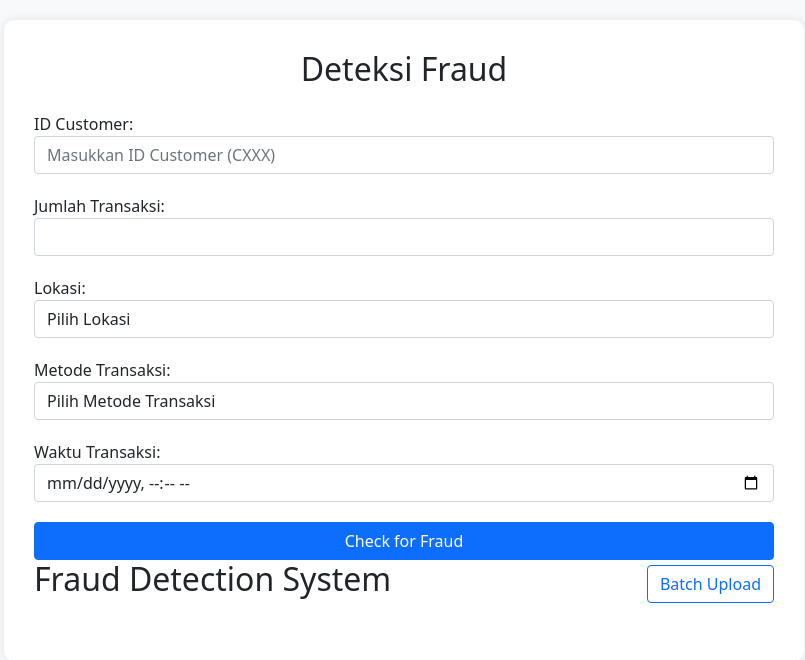
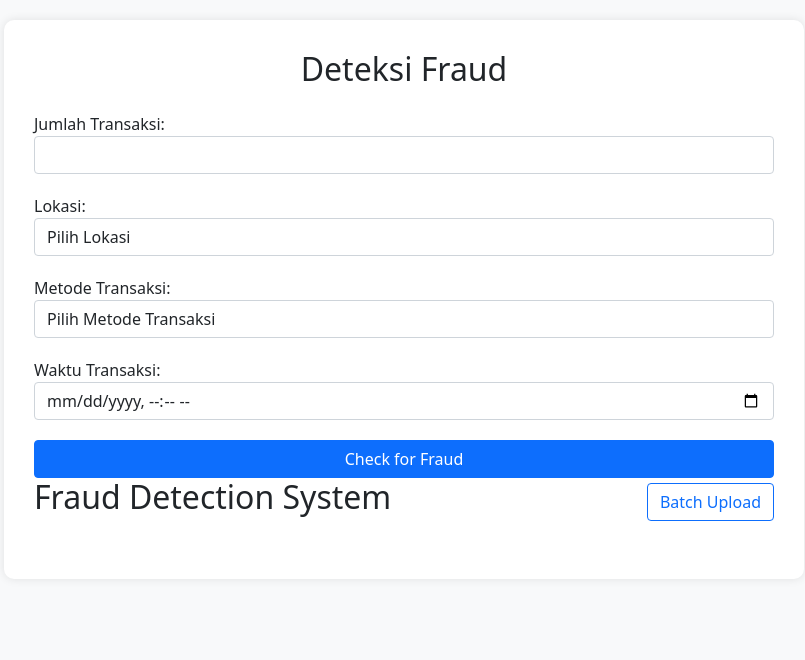
Before and after one commit to ventuscas/fraud-detection, a Flask app: page / in a window 1280 px wide. Shown: the top 660 px of the page, without its empty margins (236-1041 px from the left). Run offline with Flask 3, Linux system fonts and the light colour scheme; parts of the project's set-up code (start-up, migrations or seed data) failed here and were passed over.

Commit message:
Feat: Delete customer ID

```diff
--- a/templates/index.html
+++ b/templates/index.html
@@ -39,18 +39,6 @@
       {% endif %}
 
       <form action="{{ url_for('predict') }}" method="post">
-        <div class="form-group">
-          <label for="#">ID Customer:</label>
-          <input
-            type="text"
-            class="form-control"
-            id="#"
-            name="#"
-            placeholder="Masukkan ID Customer (CXXX)"
-            required
-          />
-        </div>
-
         <div class="form-group">
           <label for="amount">Jumlah Transaksi:</label>
           <input
```
